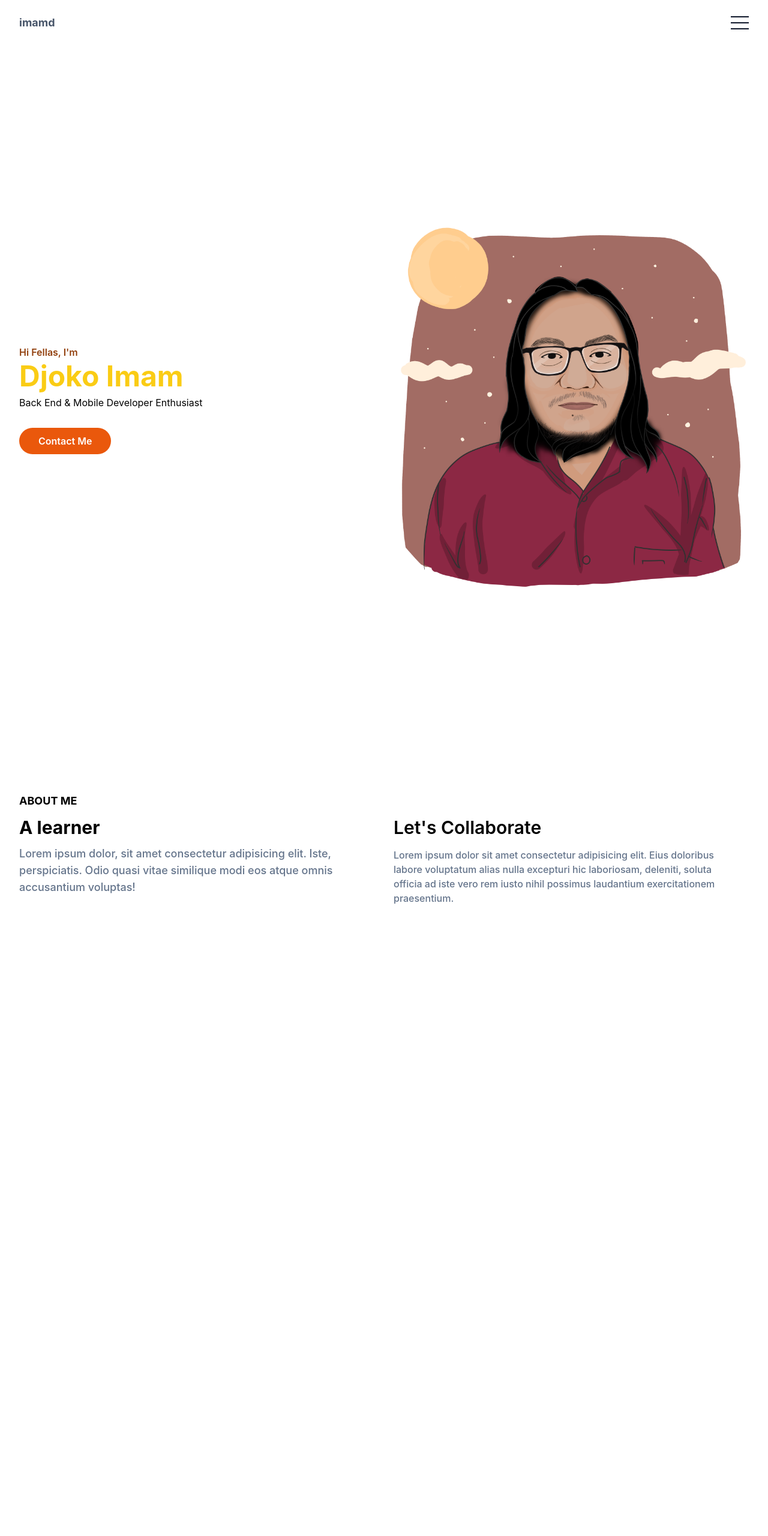
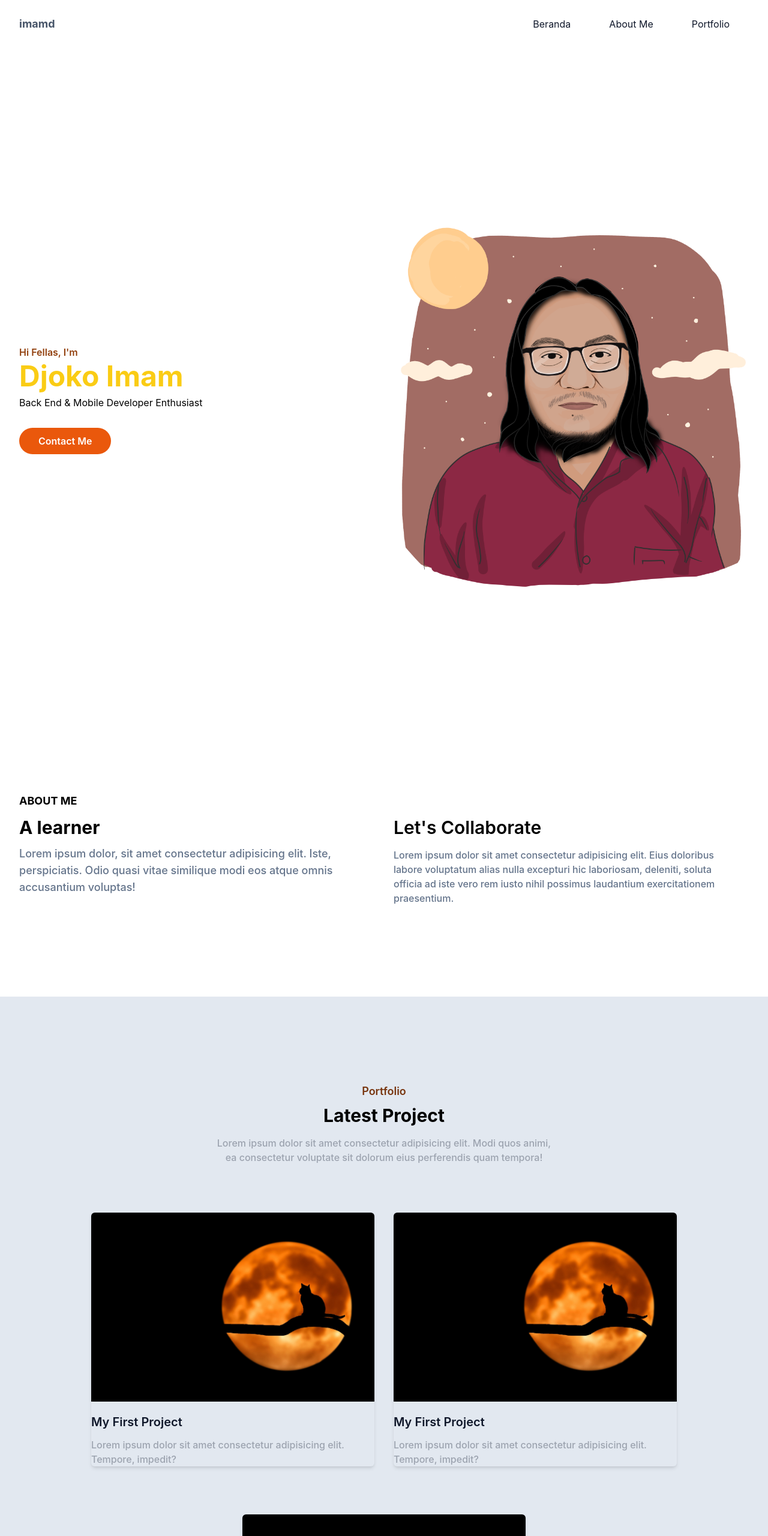
Before and after one commit to imamd1/web-portfolio, a website: page index.html in a window 1280 px wide. Shown: the top 2560 px of the page at 60% size. Before the commit the page ends 1661 px from the top, so only its background shows below. Drawn offline with Linux system fonts and the light colour scheme.

Commit message:
second commit

```diff
--- a/index.html
+++ b/index.html
@@ -16,11 +16,25 @@
           <a class="font-bold text-lg text-slate-600 block py-6">imamd</a>
       </div>
       <div class="flex items-center px-4">
-        <button id="hamburger" name="hamburger" type="button" class="block absolute right-4">
+        <button id="hamburger" name="hamburger" type="button" class="block absolute right-4 lg:hidden">
           <span class="hamburger-line transition duration-300 ease-in-out origin-top-left"></span>
           <span class="hamburger-line transition duration-300 ease-in-out"></span>
           <span class="hamburger-line transition duration-300 ease-in-out origin-bottom-left"></span>
         </button>
+        <nav id="nav-menu" class="hidden absolute py-5 bg-white shadow-lg rounded-lg max-w-[250px] w-full right-4 top-full lg:block lg:static lg:bg-transparent lg:max-w-full lg:shadow-none lg:rounded-none">
+          <ul class="block lg:flex">
+            <li class="group">
+              <a href="#home" class="text-base text-slate-900 py-2 mx-8 flex group-hover:text-amber-900">Beranda</a>
+            </li>
+            <li class="group">
+              <a href="#about" class="text-base text-slate-900 py-2 mx-8 flex group-hover:text-amber-900">About Me</a>
+            </li>
+            <li class="group">
+              <a href="#home" class="text-base text-slate-900 py-2 mx-8 flex group-hover:text-amber-900">Portfolio</a>
+            </li>
+
+          </ul>
+        </nav>
       </div>
     </div>
   </div>
@@ -67,6 +81,43 @@
  </section>
  <!--About Section End-->
 
+ <!--Section Portfolio-->
+ <section id="portfolio" class="pt-36 pb-16 bg-slate-200">
+   <div class="container">
+     <div class="w-full px-4">
+       <div class="max-w-xl mx-auto text-center mb-16">
+         <h4 class="font-semibold text-lg mb-2 text-amber-900">Portfolio</h4>
+         <h2 class="font-bold text-3xl mb-4">Latest Project</h2>
+         <p class="font-medium text-md text-gray-400">Lorem ipsum dolor sit amet consectetur adipisicing elit. Modi quos animi, ea consectetur voluptate sit dolorum eius perferendis quam tempora!</p>
+       </div>
+     </div>
+     <div class="w-full px-4 flex flex-wrap justify-center xl:w-10/12 xl:mx-auto">
+       <div class="mb-12 p-4 md:w-1/2">
+         <div class="rounded-md shadow-md overflow-hidden">
+           <img src="./dist/img/portfolio/1.jpg" alt="First Project" class="w-full">
+           <h3 class="font-semibold text-xl text-slate-900 mt-5 mb-3">My First Project</h3>
+           <p class="font-medium text-base text-gray-400">Lorem ipsum dolor sit amet consectetur adipisicing elit. Tempore, impedit?</p>
+         </div>
+       </div>
+       <div class="mb-12 p-4 md:w-1/2">
+        <div class="rounded-md shadow-md overflow-hidden">
+          <img src="./dist/img/portfolio/1.jpg" alt="First Project" class="w-full">
+          <h3 class="font-semibold text-xl text-slate-900 mt-5 mb-3">My First Project</h3>
+          <p class="font-medium text-base text-gray-400">Lorem ipsum dolor sit amet consectetur adipisicing elit. Tempore, impedit?</p>
+        </div>
+      </div>
+      <div class="mb-12 p-4 md:w-1/2">
+        <div class="rounded-md shadow-md overflow-hidden">
+          <img src="./dist/img/portfolio/1.jpg" alt="First Project" class="w-full">
+          <h3 class="font-semibold text-xl text-slate-900 mt-5 mb-3">My First Project</h3>
+          <p class="font-medium text-base text-gray-400">Lorem ipsum dolor sit amet consectetur adipisicing elit. Tempore, impedit?</p>
+        </div>
+      </div>
+     </div>
+   </div>
+ </section>
+ <!--Section Portfolio-->
+
 
  <script src="./dist/js/script.js"></script>
 </body>
--- a/src/input.css
+++ b/src/input.css
@@ -9,6 +9,7 @@ body {
 .navbar-fixed {
   @apply fixed z-[9999] bg-white bg-opacity-80;
   backdrop-filter: blur(5px);
+  box-shadow: inset 0 -1px 0 0 rgba(0,0,0,0.2)
 }
 
 .hamburger-line {
```
Also changed, not shown: dist/img/portfolio/1.jpg (added), dist/js/script.js, dist/output.css, 1 other file.
